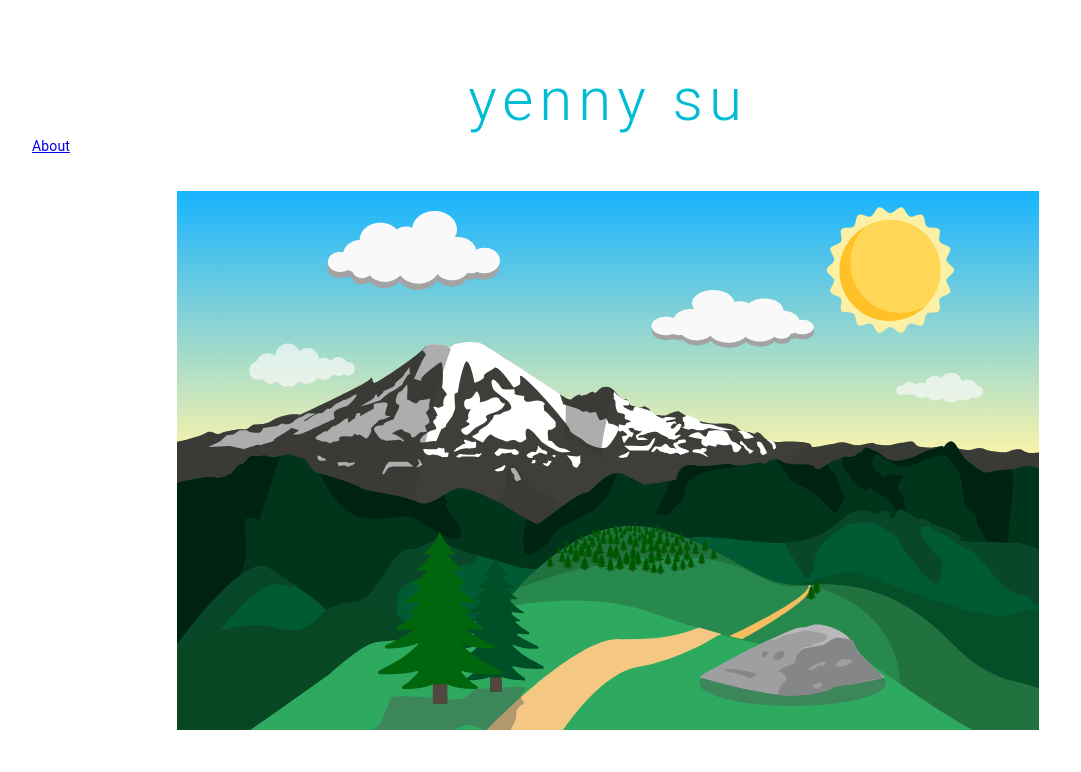
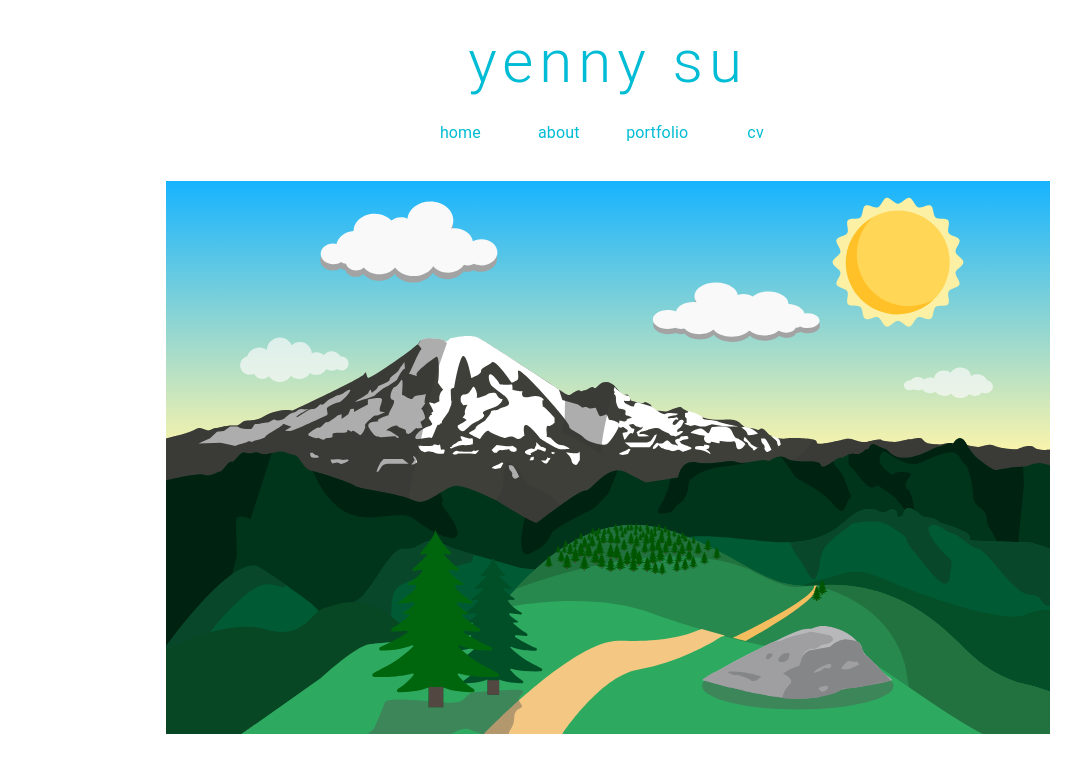
Before and after one commit to yennysu/personal-website, a React (Create React App) app: page / in a window 1280 px wide. Shown: the top 772 px of the page, without its empty margins (32-1113 px from the left). Built offline with nearby package versions, Linux system fonts and the light colour scheme.

Commit message:
created new js for Landing, added router links, formatted links

```diff
--- a/src/App.js
+++ b/src/App.js
@@ -1,31 +1,29 @@
 import React from 'react';
 import './style.css';
-import {BrowserRouter as Router, Route, Link} from 'react-router-dom'
-import LandscapeSVG from './components/LandscapeSVG'
+import {BrowserRouter as Router, Route} from 'react-router-dom'
+import {Link as RouterLink } from 'react-router-dom'
 import About from './components/About'
-import { Box, Grid, Typography, Paper, CardContent, Container}  from '@material-ui/core/';
+import Landing from './components/Landing'
+import { Link, Box, Grid, Typography, Paper, CardContent, Container}  from '@material-ui/core/';
 
 class App extends React.Component {
 
   headline() {
-    return (
-      <Typography variant="h2" color='primary' align="center">
-        <Box letterSpacing={6}>
-        yenny su
-        </Box>
-      </Typography>
-    )
-  }
 
-  landscape() {
     const inputs = {
       style: {
-        margin: '3%'
+        marginBottom: '2%'
+
       }
     }
-    return(
+
+    return (
       <div {...inputs}>
-        <LandscapeSVG/>
+        <Typography variant="h2" color='primary' align="center">
+          <Box letterSpacing={6}>
+          yenny su
+          </Box>
+        </Typography>
       </div>
     )
   }
@@ -33,7 +31,35 @@ class App extends React.Component {
   links() {
     return (
       <Router>
-        <Link to="/about">About</Link>
+        <Grid container direction='row' justify='center' alignItems='center'>
+          <Grid item xs={6} sm={2} md={1}>
+            <Typography align='center'>
+              <Link component={RouterLink} to="/">
+                home
+              </Link>
+            </Typography>
+          </Grid>
+          <Grid item xs={6} sm={2} md={1}>
+            <Typography align='center'>
+              <Link component={RouterLink} to="/about">
+                about
+              </Link>
+            </Typography>
+          </Grid>
+          <Grid item xs={6} sm={2} md={1}>
+            <Typography color='primary' align='center'>
+              portfolio
+            </Typography>
+          </Grid>
+          <Grid item xs={6} sm={2} md={1}>
+            <Typography color='primary' align='center'>
+              cv
+            </Typography>
+          </Grid>
+        </Grid>
+
+        <Route exact path="/" component={Landing}/>
+        <Route path="/Landing" component={Landing}/>
         <Route path="/About" component={About}/>
       </Router>
     )
@@ -43,21 +69,17 @@ class App extends React.Component {
     const inputs = {
       mainDiv: {
         style: {
-          margin: '5%'
+          margin: '2%'
         }
       },
-      textDiv: {
-        style: {
-          margin: '3%'
-        }
-      }
     }
 
     return (
       <div {...inputs.mainDiv}>
-        {this.headline()}
-        {this.links()}
-        {this.landscape()}
+        <Container size='xs'>
+          {this.headline()}
+          {this.links()}
+        </Container>
       </div>
     );
   }
--- /dev/null
+++ b/src/components/Landing.js
@@ -0,0 +1,29 @@
+import React from 'react';
+import LandscapeSVG from './LandscapeSVG'
+import { Box, Grid, Typography, Paper, CardContent, Container}  from '@material-ui/core/';
+
+class Landing extends React.Component {
+
+  landscape() {
+    const inputs = {
+      style: {
+        margin: '3%'
+      }
+    }
+    return(
+      <div {...inputs}>
+        <LandscapeSVG/>
+      </div>
+    )
+  }
+
+  render() {
+    return (
+      <div>
+        {this.landscape()}
+      </div>
+    )
+  }
+}
+
+export default Landing
--- a/src/components/LandscapeSVG.js
+++ b/src/components/LandscapeSVG.js
@@ -28,7 +28,6 @@ class LandscapeSVG extends React.Component {
         style: {
           maxWidth: '100%',
           overflowX: 'hidden',
-          margin: 10
         },
       },
     };
```
